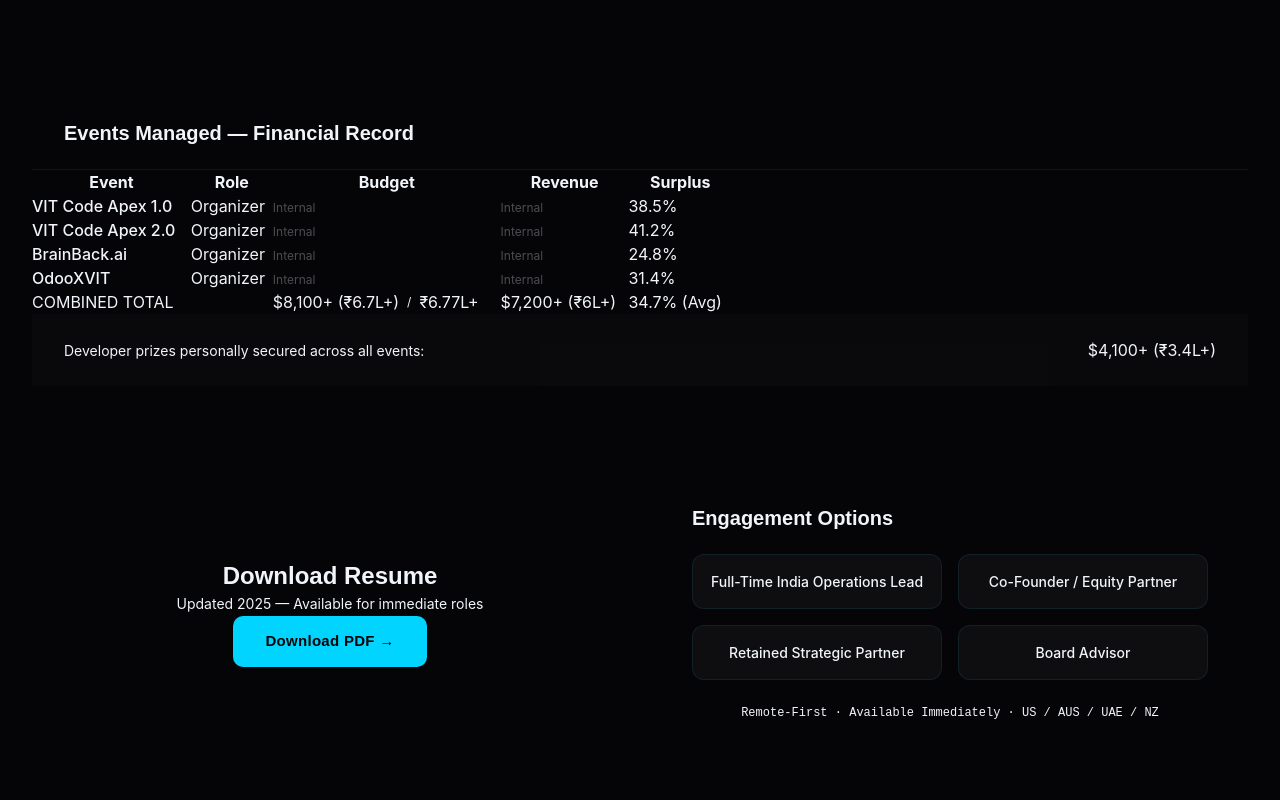
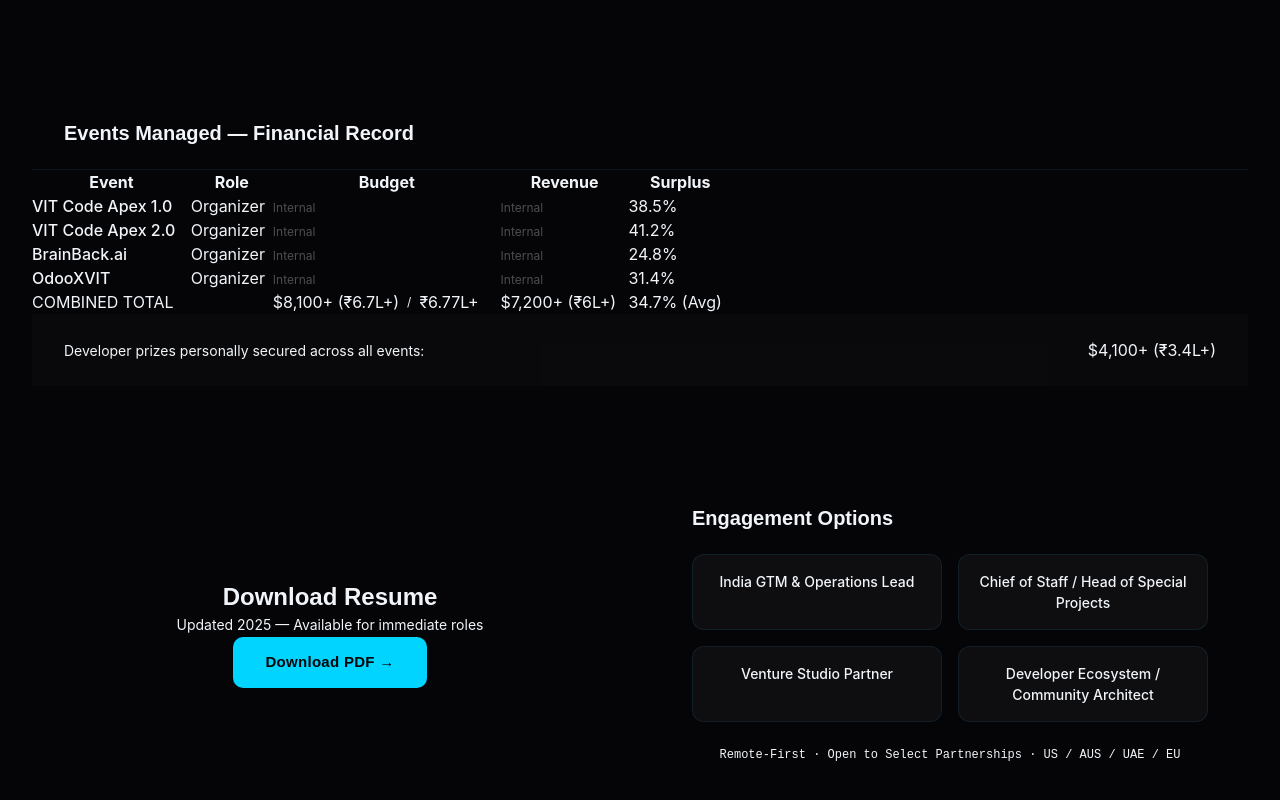
Before and after one commit to OMKUMAR226/om-executive-portfolio, a Next.js app: page /about in a window 1280 px wide. Shown: the part 2565-3365 px from the top of the page. Built offline with nearby package versions, Linux system fonts and the light colour scheme.

Commit message:
Update engagement options for high-agency framing

```diff
--- a/app/about/page.jsx
+++ b/app/about/page.jsx
@@ -266,14 +266,14 @@
           <GlassCard style={{ padding: '40px' }}>
             <h3 style={{ fontSize: '20px', color: 'var(--white)', marginBottom: '24px' }}>Engagement Options</h3>
             <div style={{ display: 'grid', gridTemplateColumns: '1fr 1fr', gap: '16px', marginBottom: '24px' }}>
-              {['Full-Time India Operations Lead', 'Co-Founder / Equity Partner', 'Retained Strategic Partner', 'Board Advisor'].map(role => (
+              {['India GTM & Operations Lead', 'Chief of Staff / Head of Special Projects', 'Venture Studio Partner', 'Developer Ecosystem / Community Architect'].map(role => (
                 <div key={role} style={{ background: 'rgba(255,255,255,0.04)', border: '1px solid rgba(56,189,248,0.1)', padding: '16px', borderRadius: '12px', fontSize: '14px', color: 'var(--slate-200)', fontWeight: 500, textAlign: 'center' }}>
                   {role}
                 </div>
               ))}
             </div>
             <div style={{ textAlign: 'center', fontSize: '12px', color: 'var(--slate-400)', fontFamily: "'JetBrains Mono', monospace" }}>
-              Remote-First · Available Immediately · US / AUS / UAE / NZ
+              Remote-First · Open to Select Partnerships · US / AUS / UAE / EU
             </div>
           </GlassCard>
 
--- a/app/layout.jsx
+++ b/app/layout.jsx
@@ -15,7 +15,7 @@
     template: '%s | Om Kumar Garg',
   },
   description:
-    '30+ agencies. 6,000+ developers. $8,100+ events managed. Om Kumar Garg is India\'s most deployable embedded operations partner for foreign companies. Available immediately.',
+    '30+ agencies. 6,000+ developers. $8,100+ events managed. Om Kumar Garg is India\'s most deployable embedded operations partner for foreign companies. Open to select partnerships.',
   keywords: [
     'India market entry', 'India operations lead', 'ecosystem architect',
     'co-founder India', 'VIT Pune', 'remote India partner', 'full stack developer India',
--- a/app/page.jsx
+++ b/app/page.jsx
@@ -11,7 +11,7 @@
 export const metadata = {
   title: 'Om Kumar Garg — India Market Lead & Ecosystem Architect',
   description:
-    'Om Kumar Garg: India\'s embedded operations partner. 30+ agencies, 6,000+ developer community, $8,100+ events managed. Available immediately for foreign companies entering India.',
+    'Om Kumar Garg: India\'s embedded operations partner. 30+ agencies, 6,000+ developer community, $8,100+ events managed. Open to select partnerships for foreign companies entering India.',
 };
 
 export default function HomePage() {
--- a/components/home/FinalCTA.jsx
+++ b/components/home/FinalCTA.jsx
@@ -4,10 +4,10 @@
 import MagneticButton from '@/components/shared/MagneticButton';
 
 const ENGAGEMENT_PILLS = [
-  'India Operations Lead',
-  'Co-Founder / Equity',
-  'Retained Partner',
-  'Board Advisor',
+  'India GTM & Operations',
+  'Chief of Staff',
+  'Venture Studio Partner',
+  'Community Architect',
 ];
 
 export default function FinalCTA() {
```
